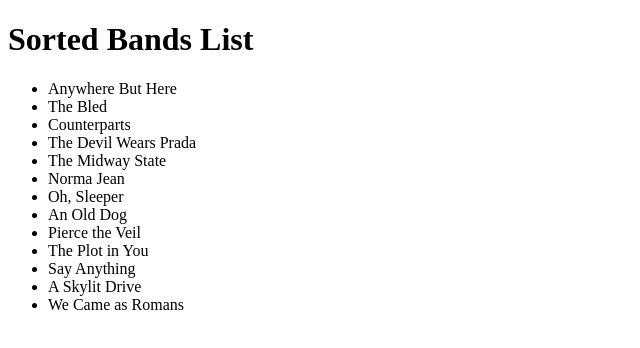
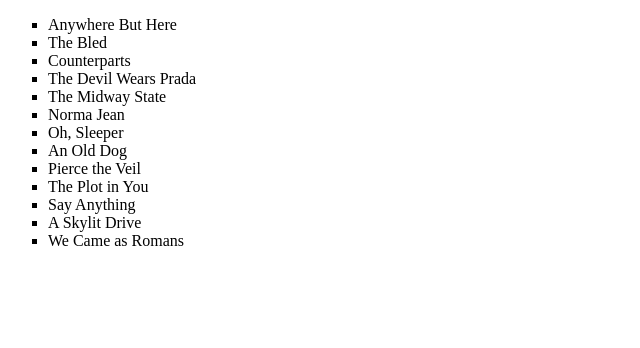
Before and after one commit to acciojob/sorting-articles-Pra04Gya, a website: page main.html in a window 1280 px wide. Shown: the whole page, without its empty margins (0-640 px from the left). Drawn offline with Linux system fonts and the light colour scheme.

Commit message:
created a submission

```diff
--- a/main.html
+++ b/main.html
@@ -1,12 +1,38 @@
 <!DOCTYPE html>
 <html>
 <head>
-  <title>Alphabetical Article Sorter</title>
+
 </head>
 <body>
-  <h1>Sorted Bands List</h1>
+
   <ul id="band"></ul>
 
-  <script src="script.js"></script>
+  <script>
+    const bands = [
+      'The Plot in You', 'The Devil Wears Prada', 'Pierce the Veil', 'Norma Jean',
+      'The Bled', 'Say Anything', 'The Midway State', 'We Came as Romans',
+      'Counterparts', 'Oh, Sleeper', 'A Skylit Drive', 'Anywhere But Here', 'An Old Dog'
+    ];
+
+
+    function stripArticle(str) {
+      return str.replace(/^(a |an |the )/i, '').trim();
+    }
+
+
+    const sortedBands = bands.sort((a, b) => {
+      return stripArticle(a).localeCompare(stripArticle(b));
+    });
+
+
+    const ul = document.getElementById('band');
+     ul.style.listStyleType = 'square';
+
+    sortedBands.forEach(band => {
+      const li = document.createElement('li');
+      li.textContent = band;
+      ul.appendChild(li);
+    });
+  </script>
 </body>
 </html>
--- a/script.js
+++ /dev/null
@@ -1,22 +0,0 @@
-//your JS code here. If required.
-const bands = [
-  'The Plot in You', 'The Devil Wears Prada', 'Pierce the Veil', 'Norma Jean',
-  'The Bled', 'Say Anything', 'The Midway State', 'We Came as Romans',
-  'Counterparts', 'Oh, Sleeper', 'A Skylit Drive', 'Anywhere But Here', 'An Old Dog'
-];
-
-function stripArticle(str) {
-  return str.replace(/^(a |an |the )/i, '').trim();
-}
-
-
-const sortedBands = bands.sort((a, b) => {
-  return stripArticle(a).localeCompare(stripArticle(b));
-});
-
-const ul = document.getElementById('band');
-sortedBands.forEach(band => {
-  const li = document.createElement('li');
-  li.textContent = band;
-  ul.appendChild(li);
-});
```
